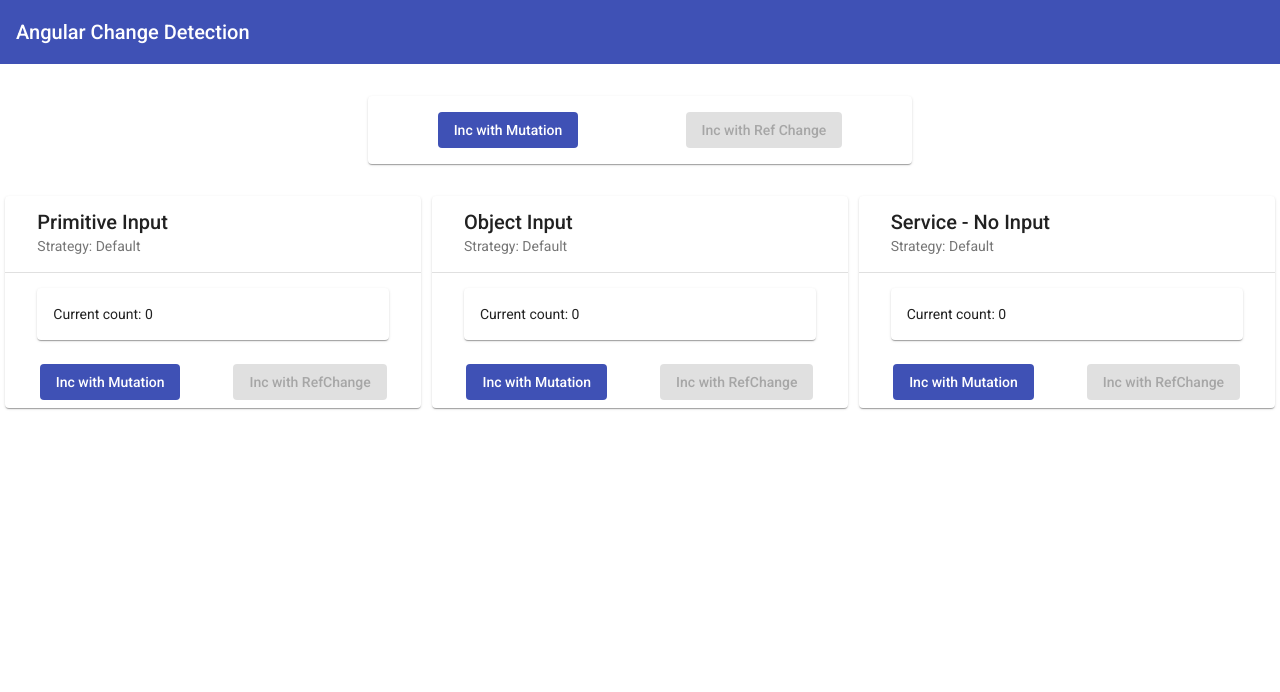
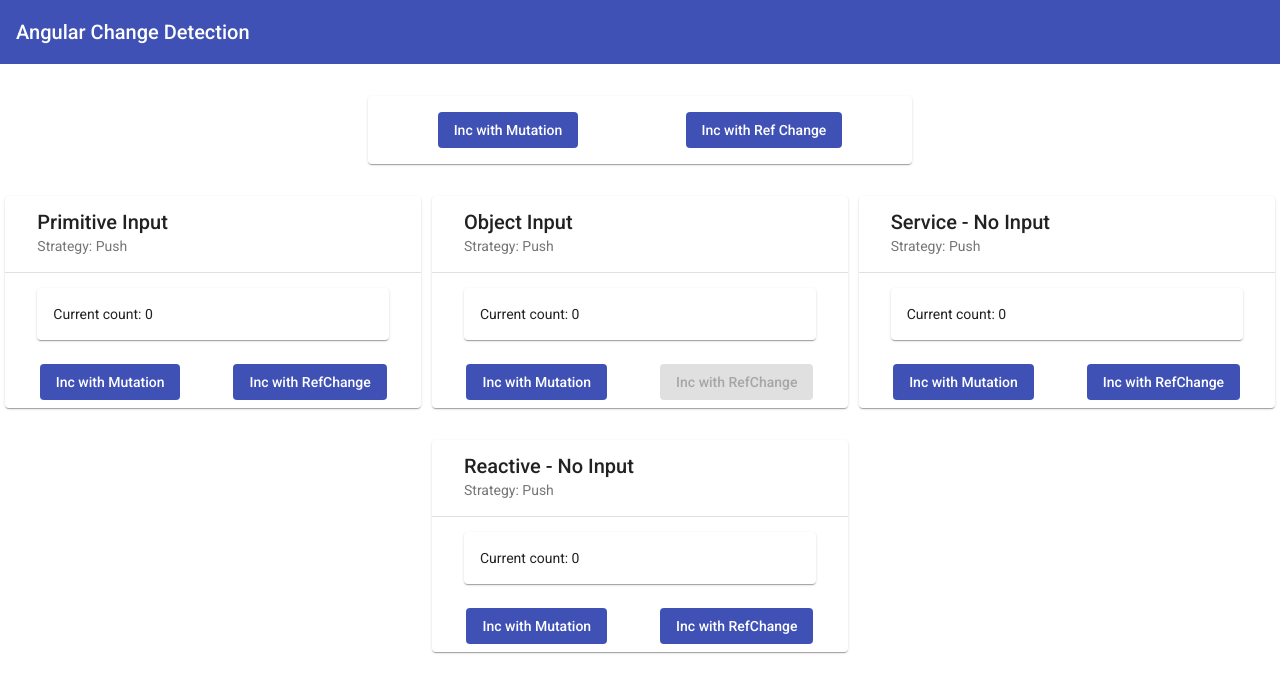
Before and after one commit to lean-ng/edu-change-detection, an Angular app: page / in a window 1280 px wide. Shown: the top 692 px of the page. Built offline with nearby package versions, Linux system fonts and the light colour scheme.

Commit message:
Demo for OnPush strategy and reactive components.

```diff
--- a/src/app/app.component.html
+++ b/src/app/app.component.html
@@ -1,14 +1,15 @@
 <mat-toolbar color="primary">
-  <h1>Angular Change Detection</h1>
+  <h1>Angular Change Detection {{ infoMsg }}</h1>
 </mat-toolbar>
 <main>
   <mat-card class="global-actions">
     <button (click)="incMutated()" mat-flat-button color="primary">Inc with Mutation</button>
-    <button disabled (click)="incImmutable()" mat-flat-button color="primary">Inc with Ref Change</button>
+    <button (click)="incImmutable()" mat-flat-button color="primary">Inc with Ref Change</button>
   </mat-card>
   <div class="counter-cards">
     <app-primitive-input [count]="counterSvc.counter.count"></app-primitive-input>
     <app-object-input [counter]="counterSvc.counter"></app-object-input>
     <app-service-no-input></app-service-no-input>
+    <app-reactive></app-reactive>
   </div>
 </main>
--- a/src/app/app.component.ts
+++ b/src/app/app.component.ts
@@ -1,4 +1,4 @@
-import { Component, DoCheck } from '@angular/core';
+import {Component, DoCheck, NgZone} from '@angular/core';
 import { CheckCounterService } from './services/check-counter.service';
 import { CounterService } from './services/counter.service';
 
@@ -9,7 +9,22 @@
 })
 export class AppComponent implements DoCheck {
 
-  constructor(public counterSvc: CounterService, private checkCounter: CheckCounterService) {}
+  private pMsg: string;
+
+  constructor(public counterSvc: CounterService, private checkCounter: CheckCounterService, zone: NgZone) {
+    // setInterval(() => {}, 2000);
+    zone.runOutsideAngular(() => {
+      window.addEventListener('mousemove', (ev) => {
+        console.log('Pos', ev.screenX);
+        if (ev.screenX > 1150) {
+          zone.runGuarded(() => {
+            console.log('Change some class member to display side bar');
+            this.infoMsg = 'Show Sidebar';
+          });
+        }
+      });
+    });
+  }
 
   ngDoCheck(): void {
     this.checkCounter.checkCount = 0;
--- a/src/app/app.module.ts
+++ b/src/app/app.module.ts
@@ -16,6 +16,7 @@
 import { ServiceNoInputComponent } from './components/service-no-input/service-no-input.component';
 import { HighlightCheckDirective } from './directives/highlight-check.directive';
 import { CounterDisplayComponent } from './components/counter-display/counter-display.component';
+import { ReactiveComponent } from './components/reactive/reactive.component';
 
 @NgModule({
   declarations: [
@@ -24,7 +25,8 @@
     ObjectInputComponent,
     ServiceNoInputComponent,
     HighlightCheckDirective,
-    CounterDisplayComponent
+    CounterDisplayComponent,
+    ReactiveComponent
   ],
   imports: [
     BrowserModule,
--- a/src/app/components/object-input/object-input.component.ts
+++ b/src/app/components/object-input/object-input.component.ts
@@ -1,15 +1,16 @@
-import { Component, Input } from '@angular/core';
-import { CounterService } from 'src/app/services/counter.service';
+import {ChangeDetectionStrategy, Component, Input, OnChanges, SimpleChanges} from '@angular/core';
+import {CounterService} from 'src/app/services/counter.service';
 
 @Component({
   selector: 'app-object-input',
   templateUrl: './object-input.component.html',
-  styleUrls: ['./object-input.component.css']
+  styleUrls: ['./object-input.component.css'],
+  changeDetection: ChangeDetectionStrategy.OnPush
 })
-export class ObjectInputComponent {
+export class ObjectInputComponent implements OnChanges {
 
   title = 'Object Input';
-  cdStrategy = 'Default';
+  cdStrategy = 'Push';
 
   @Input()
   counter: { count: number };
@@ -23,4 +24,8 @@
   incImmutable(): void {
     this.counterSvc.incByRefChange();
   }
+
+  ngOnChanges(changes: SimpleChanges): void {
+    console.log('Object Input', changes);
+  }
 }
--- a/src/app/components/primitive-input/primitive-input.component.html
+++ b/src/app/components/primitive-input/primitive-input.component.html
@@ -9,6 +9,6 @@
   </mat-card-content>
   <mat-card-actions style="display: flex; justify-content: space-around;">
     <button mat-flat-button color="primary" (click)="incMutated()">Inc with Mutation</button>
-    <button disabled mat-flat-button color="primary" (click)="incImmutable()">Inc with RefChange</button>
+    <button mat-flat-button color="primary" (click)="incImmutable()">Inc with RefChange</button>
   </mat-card-actions>
 </mat-card>
--- a/src/app/components/primitive-input/primitive-input.component.ts
+++ b/src/app/components/primitive-input/primitive-input.component.ts
@@ -1,15 +1,16 @@
-import { Component, Input } from '@angular/core';
-import { CounterService } from 'src/app/services/counter.service';
+import {ChangeDetectionStrategy, Component, Input, OnChanges, SimpleChanges} from '@angular/core';
+import {CounterService} from 'src/app/services/counter.service';
 
 @Component({
   selector: 'app-primitive-input',
   templateUrl: './primitive-input.component.html',
-  styleUrls: ['./primitive-input.component.css']
+  styleUrls: ['./primitive-input.component.css'],
+  changeDetection: ChangeDetectionStrategy.Default
 })
-export class PrimitiveInputComponent {
+export class PrimitiveInputComponent implements  OnChanges {
 
   title = 'Primitive Input';
-  cdStrategy = 'Default';
+  cdStrategy = 'Push';
 
   @Input()
   count: number;
@@ -23,4 +24,8 @@
   incImmutable(): void {
     this.counterSvc.incByRefChange();
   }
+
+  ngOnChanges(changes: SimpleChanges): void {
+    console.log('Primitive', changes);
+  }
 }
--- /dev/null
+++ b/src/app/components/reactive/reactive.component.html
@@ -0,0 +1,14 @@
+<mat-card class="mat-elevation-z1" style="width: 24rem">
+  <mat-card-header>
+    <mat-card-title>{{ title }}</mat-card-title>
+    <mat-card-subtitle>Strategy: {{ cdStrategy }}</mat-card-subtitle>
+  </mat-card-header>
+  <mat-divider></mat-divider>
+  <mat-card-content style="padding: 0 1rem;">
+    <app-counter-display [count]="(counter$ | async).count"></app-counter-display>
+  </mat-card-content>
+  <mat-card-actions style="display: flex; justify-content: space-around;">
+    <button mat-flat-button color="primary" (click)="incMutated()">Inc with Mutation</button>
+    <button mat-flat-button color="primary" (click)="incImmutable()">Inc with RefChange</button>
+  </mat-card-actions>
+</mat-card>
--- /dev/null
+++ b/src/app/components/reactive/reactive.component.ts
@@ -0,0 +1,38 @@
+import {ChangeDetectionStrategy, ChangeDetectorRef, Component, OnInit} from '@angular/core';
+import {CounterService} from '../../services/counter.service';
+import {Observable} from 'rxjs';
+
+@Component({
+  selector: 'app-reactive',
+  templateUrl: './reactive.component.html',
+  styleUrls: ['./reactive.component.css'],
+  changeDetection: ChangeDetectionStrategy.OnPush
+})
+export class ReactiveComponent implements OnInit {
+
+  title = 'Reactive - No Input';
+  cdStrategy = 'Push';
+
+  counter$: Observable<{ count: number }>;
+  // count = 0;
+
+  constructor(private counterSvc: CounterService, private cdRef: ChangeDetectorRef) { }
+
+  ngOnInit(): void {
+    this.counter$ = this.counterSvc.counter$;
+    // Must unsubscribe
+    // this.counter$.subscribe(counter => {
+    //   this.count = counter.count;
+    //   this.cdRef.markForCheck();
+    // } );
+  }
+
+  incMutated(): void {
+    this.counterSvc.incByMutation();
+  }
+
+  incImmutable(): void {
+    this.counterSvc.incByRefChange();
+  }
+
+}
--- a/src/app/components/service-no-input/service-no-input.component.html
+++ b/src/app/components/service-no-input/service-no-input.component.html
@@ -9,6 +9,6 @@
   </mat-card-content>
   <mat-card-actions style="display: flex; justify-content: space-around;">
     <button mat-flat-button color="primary" (click)="incMutated()">Inc with Mutation</button>
-    <button disabled mat-flat-button color="primary" (click)="incImmutable()">Inc with RefChange</button>
+    <button mat-flat-button color="primary" (click)="incImmutable()">Inc with RefChange</button>
   </mat-card-actions>
 </mat-card>
--- a/src/app/components/service-no-input/service-no-input.component.ts
+++ b/src/app/components/service-no-input/service-no-input.component.ts
@@ -1,22 +1,26 @@
-import { Component, OnInit } from '@angular/core';
-import { CounterService } from 'src/app/services/counter.service';
+import {ChangeDetectionStrategy, ChangeDetectorRef, Component, DoCheck, OnInit} from '@angular/core';
+import {CounterService} from 'src/app/services/counter.service';
 
 @Component({
   selector: 'app-service-no-input',
   templateUrl: './service-no-input.component.html',
-  styleUrls: ['./service-no-input.component.css']
+  styleUrls: ['./service-no-input.component.css'],
+  changeDetection: ChangeDetectionStrategy.OnPush
 })
-export class ServiceNoInputComponent implements OnInit {
+export class ServiceNoInputComponent implements OnInit, DoCheck {
 
   title = 'Service - No Input';
-  cdStrategy = 'Default';
+  cdStrategy = 'Push';
 
   counter: { count: number };
 
-  constructor(private counterSvc: CounterService) { }
+  private previousCount: number;
+
+  constructor(private counterSvc: CounterService, private cdRef: ChangeDetectorRef) { }
 
   ngOnInit(): void {
     this.counter = this.counterSvc.counter;
+    this.previousCount = this.counter.count;
   }
 
   incMutated(): void {
@@ -26,4 +30,18 @@
   incImmutable(): void {
     this.counterSvc.incByRefChange();
   }
+
+
+  // Called each change detection cycle
+  ngDoCheck(): void {
+    // Ref Change ?
+    if (this.counter !== this.counterSvc.counter) {
+      this.counter = this.counterSvc.counter;
+    }
+    // Need to render new count?
+    if (this.previousCount !== this.counter.count) {
+      this.cdRef.markForCheck();
+      this.previousCount = this.counter.count;
+    }
+  }
 }
--- a/src/app/services/counter.service.ts
+++ b/src/app/services/counter.service.ts
@@ -1,17 +1,22 @@
 import { Injectable } from '@angular/core';
+import {BehaviorSubject} from 'rxjs';
 
 @Injectable({
   providedIn: 'root'
 })
 export class CounterService {
 
+
   counter: {count: number} = { count: 0 };
+  counter$ = new BehaviorSubject<{ count: number }>(this.counter);
 
   incByMutation(): void {
     ++this.counter.count;
+    this.counter$.next(this.counter);
   }
 
   incByRefChange(): void {
     this.counter = { count: this.counter.count + 1 };
+    this.counter$.next(this.counter);
   }
 }
```
Also changed, not shown: src/app/components/reactive/reactive.component.css (added), 1 other file (tests, documents, lock files or other folders).
